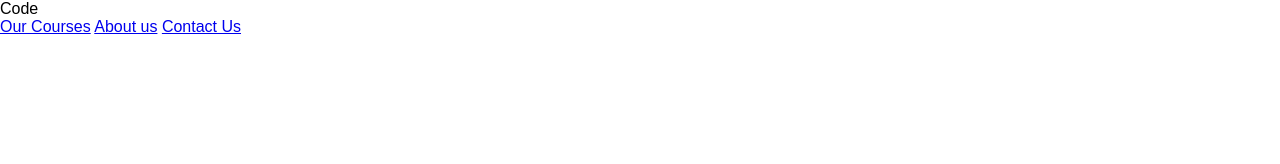
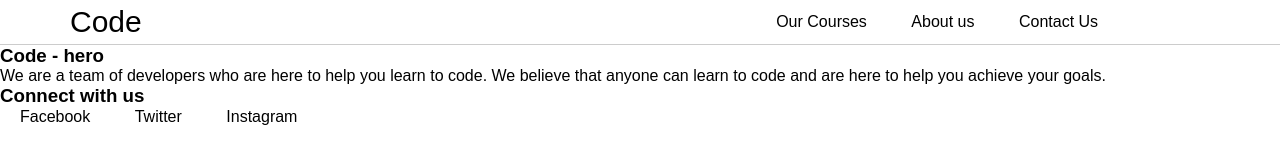
Before and after one commit to mariblan/display-property, a plain HTML site: page index.html in a window 1280 px wide. Drawn offline with Linux system fonts and the light colour scheme.

Commit message:
Starting on the inline-block instructions

```diff
--- a/index.html
+++ b/index.html
@@ -17,5 +17,21 @@
         <a href="#">Contact Us</a>
       </nav>
     </header>
+    <footer>
+      <div class="footer-left">
+        <h3>Code - hero</h3>
+        <p>
+          We are a team of developers who are here to help you learn to code. We
+          believe that anyone can learn to code and are here to help you achieve
+          your goals.
+        </p>
+      </div>
+      <div class="footer-right">
+        <h3>Connect with us</h3>
+        <a href="#">Facebook</a>
+        <a href="#">Twitter</a>
+        <a href="#">Instagram</a>
+      </div>
+    </footer>
   </body>
 </html>
--- a/inline-solution.css
+++ b/inline-solution.css
@@ -14,12 +14,9 @@ body {
 header {
   background: #ffff;
   border-bottom: 1px solid #cccccc;
-  padding: 5px 0;
 }
 nav {
   display: inline;
-  vertical-align: middle;
-  padding: 0 50px;
 }
 
 .nav-left {
@@ -28,16 +25,7 @@ nav {
 
 span {
   display: inline;
-  vertical-align: middle;
-  /* border: 1px solid black; */
-  font-size: 30px;
-  padding: 0 20px;
 }
 a {
   display: inline;
-  vertical-align: middle;
-  /* border: 1px solid black; */
-  padding: 0 20px;
-  text-decoration: none;
-  color: black;
 }
--- a/styles.css
+++ b/styles.css
@@ -7,24 +7,39 @@
 body {
   font-family: 'Poppins', sans-serif;
   background: #ffff;
-  width: 100%;
+  /* width: 100%; */
 }
 
 /* Navbar start */
 header {
-
+  background: #ffff;
+  border-bottom: 1px solid #cccccc;
+  padding: 5px 0;
 }
 nav {
-
+  display: inline;
+  vertical-align: middle;
+  padding: 0 50px;
 }
 
 .nav-left {
-
+  padding-right: 540px;
 }
 
 span {
-
+  display: inline;
+  vertical-align: middle;
+  font-size: 30px;
+  padding: 0 20px;
 }
 a {
+  display: inline;
+  vertical-align: middle;
+  padding: 0 20px;
+  text-decoration: none;
+  color: black;
+}
 
-}
+/* Navbar end */
+
+/* Footer  start*/
```
Also changed, not shown: 1 other file.
